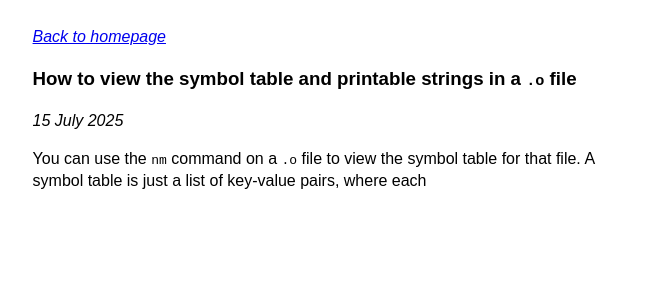
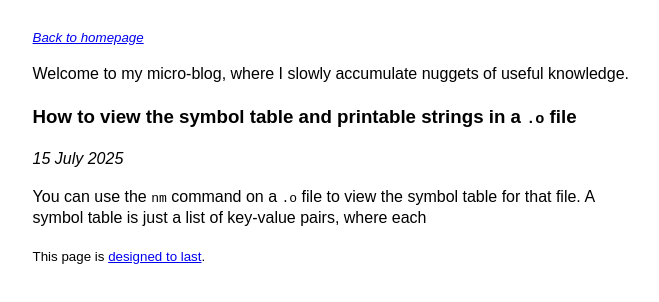
Before and after one commit to vinayakgajjewar/til, a plain HTML site: page index.html in a window 1280 px wide. Shown: the whole page, without its empty margins (304-963 px from the left). Drawn offline with Linux system fonts and the light colour scheme.

Commit message:
link to "designed to last" manifesto

```diff
--- a/index.html
+++ b/index.html
@@ -13,9 +13,14 @@
 <body>
     <a href="https://vinayakgajjewar.github.io/">
         <em>
-            Back to homepage
+            <small>
+                Back to homepage
+            </small>
         </em>
     </a>
+    <p>
+        Welcome to my micro-blog, where I slowly accumulate nuggets of useful knowledge.
+    </p>
     <h3>
         How to view the symbol table and printable strings in a <code>.o</code> file
     </h3>
@@ -28,6 +33,9 @@
         You can use the <code>nm</code> command on a <code>.o</code> file to view the symbol table for that file. A
         symbol table is just a list of key-value pairs, where each
     </p>
+    <small>
+        This page is <a href="https://jeffhuang.com/designed_to_last/">designed to last</a>.
+    </small>
 </body>
 
 </html>
```
